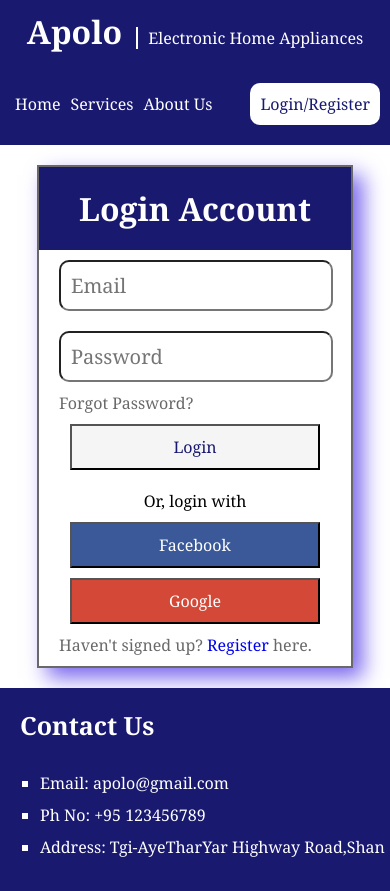
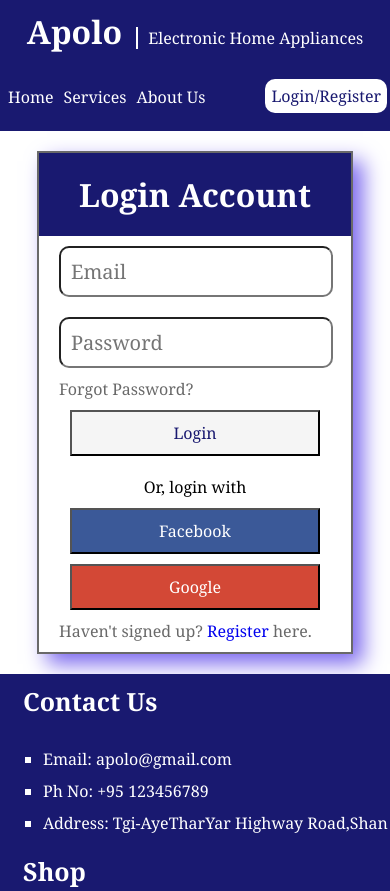
Before and after one commit to myatsoekaung/shopping_website, a plain HTML site: page login.html in a window 390 px wide. Shown: the top 891 px of the page. Drawn offline with nearby package versions, Linux system fonts and the light colour scheme.

Commit message:
header and footer update

```diff
--- a/style.css
+++ b/style.css
@@ -39,7 +39,7 @@ header nav #login{
     background-color: white;
     color: midnightblue;
     border-radius: 10px;
-    padding: 10px;
+    padding: 6px;
 }
 header nav a:hover{
     text-decoration:underline;
@@ -360,7 +360,7 @@ form .alter{
     }
 
     header nav{
-        padding: 10px;
+        padding: 3px;
     }
 
     header nav a {
@@ -369,7 +369,7 @@ form .alter{
     }
 
     header nav #login {
-        margin:0 20px;
+        margin:3px 6px 0 3px;
         float: right;
     }
 
@@ -465,8 +465,8 @@ form .alter{
         .footer-content .info,
         .footer-content .links {
             width: 100%;
-            padding: 20px;
-            margin-left: 0;
+            padding: 10px 3px;
+            text-align: left;
         }
 
         .icon {
```
